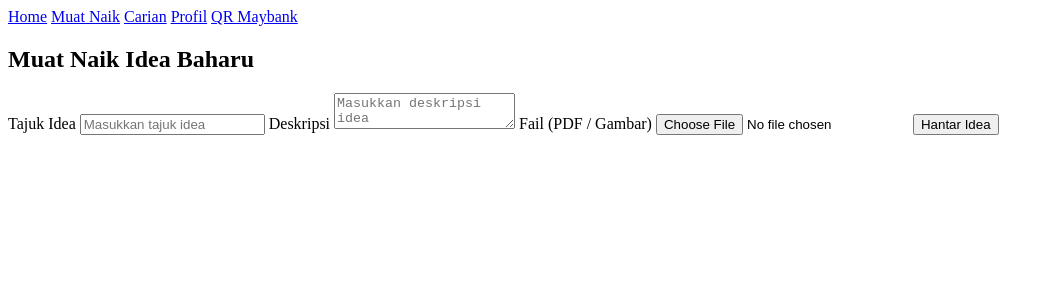
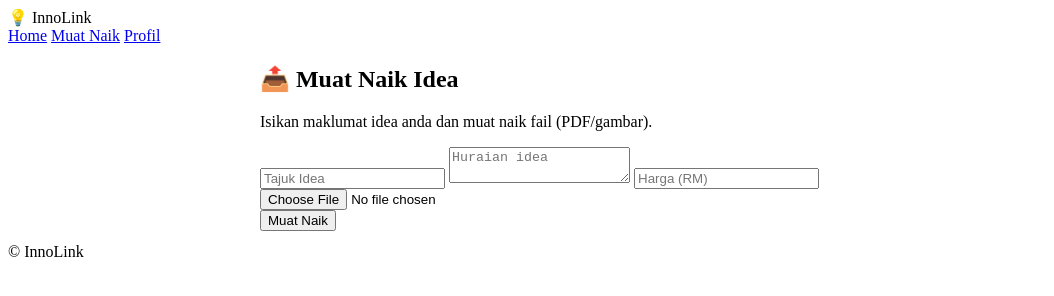
Before and after one commit to Diana763-debug/innolink, a website: page upload.html in a window 1280 px wide. Shown: the whole page, without its empty margins (0-1054 px from the left). Drawn offline with Linux system fonts and the light colour scheme.

Commit message:
Update upload.html

```diff
--- a/upload.html
+++ b/upload.html
@@ -1,34 +1,58 @@
 <!DOCTYPE html>
 <html lang="ms">
-<head>
-  <meta charset="UTF-8" />
-  <meta name="viewport" content="width=device-width, initial-scale=1.0" />
-  <title>Muat Naik Idea</title>
-  <link rel="stylesheet" href="styles.css" />
+<head><meta charset="utf-8"/><meta name="viewport" content="width=device-width,initial-scale=1"/><title>Muat Naik Idea</title>
+<link rel="stylesheet" href="styles.css" />
 </head>
 <body>
-  <nav>
-    <a href="home.html">Home</a>
-    <a href="upload.html">Muat Naik</a>
-    <a href="search.html">Carian</a>
-    <a href="profile.html">Profil</a>
-    <a href="qr.html">QR Maybank</a>
-  </nav>
+  <div class="container">
+    <nav class="nav">
+      <div class="brand">💡 InnoLink</div>
+      <div>
+        <a href="index.html">Home</a>
+        <a href="upload.html" class="active">Muat Naik</a>
+        <a href="profile.html">Profil</a>
+      </div>
+    </nav>
 
-  <section>
-    <h1>Muat Naik Idea Baharu</h1>
-    <form>
-      <label>Tajuk Idea</label>
-      <input type="text" placeholder="Masukkan tajuk idea" />
+    <div class="card" style="max-width:760px;margin:auto">
+      <h2>📤 Muat Naik Idea</h2>
+      <p style="color:var(--muted)">Isikan maklumat idea anda dan muat naik fail (PDF/gambar).</p>
 
-      <label>Deskripsi</label>
-      <textarea placeholder="Masukkan deskripsi idea"></textarea>
+      <form id="uploadForm">
+        <div class="form-group">
+          <input id="ititle" type="text" placeholder="Tajuk Idea" required />
+          <textarea id="idesc" placeholder="Huraian idea"></textarea>
+          <input id="iprice" type="number" placeholder="Harga (RM)" min="0" />
+          <input id="ifile" type="file" accept=".pdf,image/*" />
+        </div>
+        <button class="btn" type="submit">Muat Naik</button>
+      </form>
 
-      <label>Fail (PDF / Gambar)</label>
-      <input type="file" />
+      <div id="msg" style="margin-top:12px;color:var(--muted)"></div>
+    </div>
 
-      <button type="submit">Hantar Idea</button>
-    </form>
-  </section>
+    <div class="footer">© InnoLink</div>
+  </div>
+
+  <script src="app-data.js"></script>
+  <script>
+    const form = document.getElementById('uploadForm');
+    const msg = document.getElementById('msg');
+    form.onsubmit = (e)=>{
+      e.preventDefault();
+      const it = document.getElementById('ititle').value.trim();
+      const id = document.getElementById('idesc').value.trim();
+      const pr = Number(document.getElementById('iprice').value||0);
+      const f = document.getElementById('ifile').files[0];
+      if(!it || !id){ msg.textContent="Sila isi tajuk dan huraian."; return; }
+      // buat ID rawak
+      const nid = Date.now();
+      const pdfName = f ? f.name : 'sample.pdf';
+      const newIdea = { id:nid, title:it, desc:id, price:pr, pdfName, pdfUrl:'sample.pdf' };
+      saveIdeaLocal(newIdea);
+      msg.textContent = "Idea berjaya dimuat naik (demo). Anda boleh lihat di Home.";
+      form.reset();
+    };
+  </script>
 </body>
 </html>
```
